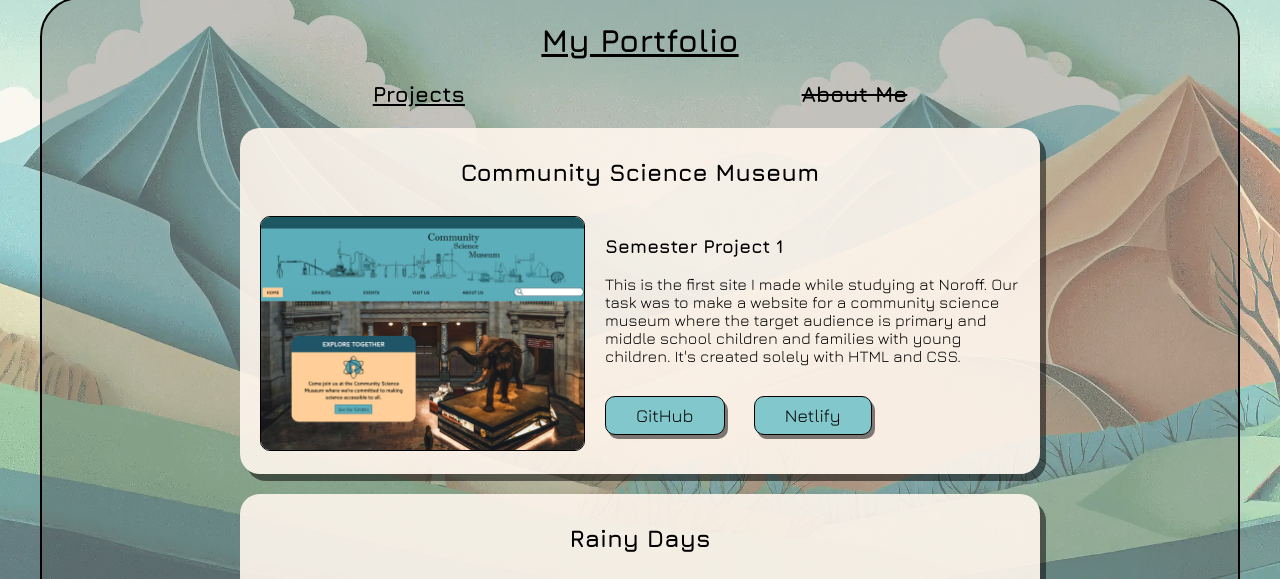
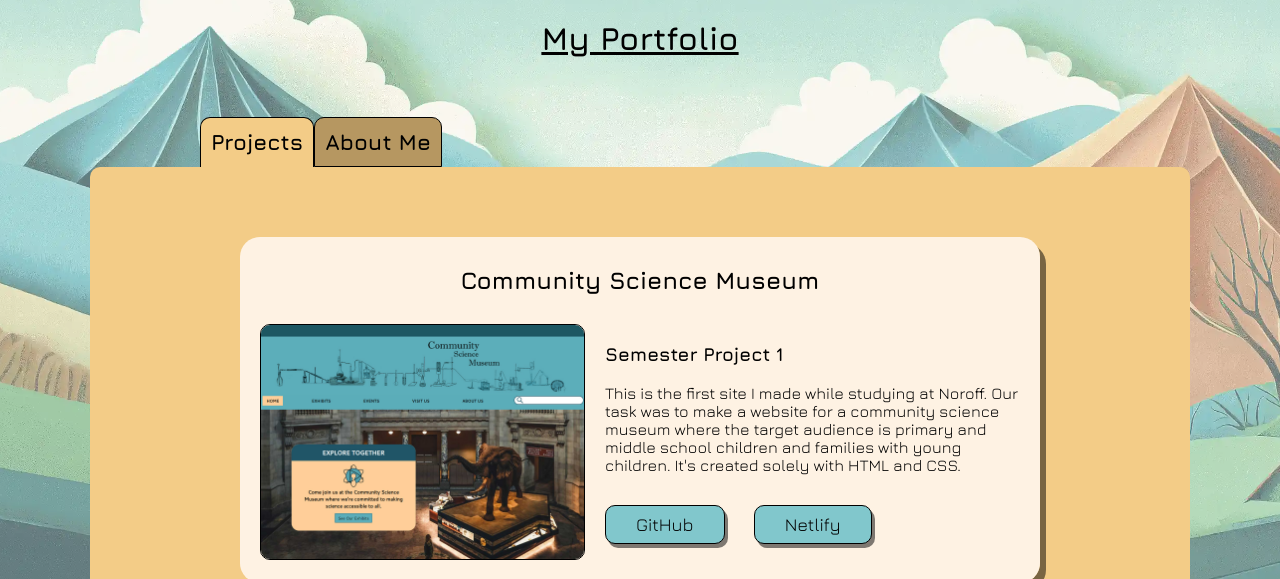
Before and after one commit to mar-ols/portfolio-1, a plain HTML site: page index.html in a window 1280 px wide. Both pictures are taken after a click on the button "Projects". Shown: the part 196-775 px from the top of the page. Drawn offline with Linux system fonts and the light colour scheme.

Commit message:
Changed styling and some code

```diff
--- a/css/style.css
+++ b/css/style.css
@@ -39,11 +39,9 @@ button {
 }
 
 main {
-  background-color: rgba(66, 66, 66, 0.3);
-  max-width: 1200px;
+  max-width: 1100px;
   margin: auto;
   border-radius: 40px;
-  border: 2px solid #000;
 }
 
 .big-logo {
@@ -54,31 +52,47 @@ main {
 
 h1 {
   text-decoration: underline;
+  margin-bottom: 60px;
 }
 
 .toggle-section {
   display: flex;
-  justify-content: space-evenly;
+  padding-left: 10%;
 }
 
 .section-btn {
   font-family: inherit;
   font-size: 22px;
   font-weight: 800;
-  border: none;
-  background-color: transparent;
+  border-top: 1px solid #000;
+  border-left: 1px solid #000;
+  border-right: 1px solid #000;
+  border-bottom: none;
+  height: 50px;
+  border-top-right-radius: 10px;
+  border-top-left-radius: 10px;
+  background-color: #f3cc87;
+  padding: 5px 10px;
+}
+
+.btn-bg {
+  background-color: #f3cc87;
 }
 
 .about-btn {
-  text-decoration: line-through;
+  border-bottom: 1px solid #000;
+  background-color: #b69761;
 }
 
-.project-btn {
-  text-decoration: underline;
+.cards-container,
+.about-container {
+  background-color: #f3cc87;
+  padding-bottom: 50px;
+  border-radius: 10px;
 }
 
 .sections {
-  margin-top: 20px;
+  padding-top: 50px;
 }
 
 .card {
@@ -128,6 +142,10 @@ h1 {
   margin-top: 4%;
 }
 
+footer {
+  padding-bottom: 30px;
+}
+
 @media (min-width: 900px) {
   .card-sections {
     display: flex;
--- a/index.html
+++ b/index.html
@@ -304,9 +304,12 @@
           minima labore.
         </p>
       </section>
+    </main>
+    <footer>
       <div class="centered">
         <p>© Marte Bøe</p>
+        <p>Background generated with Adobe Firefly</p>
       </div>
-    </main>
+    </footer>
   </body>
 </html>
--- a/js/script.js
+++ b/js/script.js
@@ -13,13 +13,17 @@ function toggleSections() {
         if (index === 0) {
           projectSection.style.display = "block";
           aboutSection.style.display = "none";
-          aboutBtn.style.textDecoration = "line-through";
-          projectBtn.style.textDecoration = "underline";
+          aboutBtn.style.borderBottom = "1px solid black";
+          projectBtn.style.borderBottom = "none";
+          aboutBtn.style.backgroundColor = "#b69761";
+          projectBtn.style.backgroundColor = "#f3cc87";
         } else {
           projectSection.style.display = "none";
           aboutSection.style.display = "block";
-          aboutBtn.style.textDecoration = "underline";
-          projectBtn.style.textDecoration = "line-through";
+          projectBtn.style.borderBottom = "1px solid black";
+          aboutBtn.style.borderBottom = "none";
+          projectBtn.style.backgroundColor = "#b69761";
+          aboutBtn.style.backgroundColor = "#f3cc87";
         }
       });
     });
```
